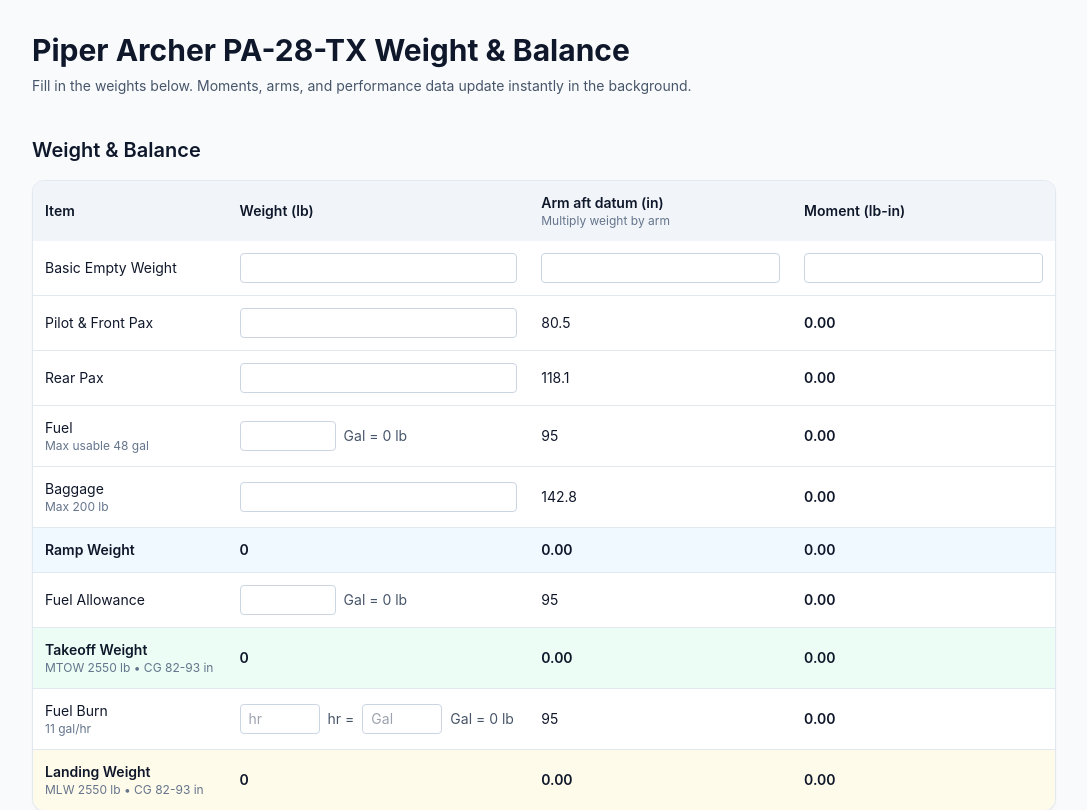
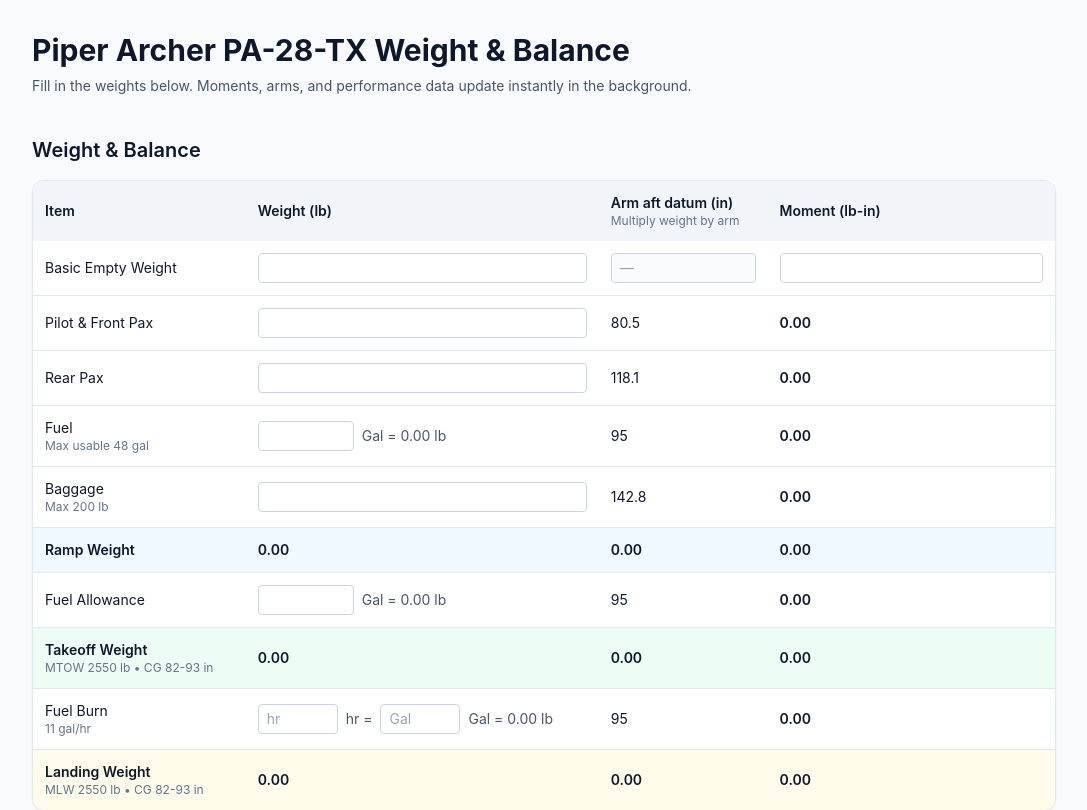
Before and after one commit to twn-wi11i4m/Piper-Archer-PA-28-TX-Weight-Balance, a React (Vite) app: page / in a window 1280 px wide. Shown: the top 810 px of the page, without its empty margins (96-1183 px from the left). Built offline with nearby package versions, Linux system fonts and the light colour scheme.

Commit message:
refactor: restrict Basic Empty to weight+moment only + enforce sum-first CG calculation. User no longer manually edit Basic Empty arm

```diff
--- a/package.json
+++ b/package.json
@@ -1,7 +1,7 @@
 {
     "name": "pa28-tx-weight-balance",
     "private": true,
-    "version": "1.0.0",
+    "version": "1.0.1",
     "type": "module",
     "scripts": {
         "dev": "vite",
--- a/src/App.jsx
+++ b/src/App.jsx
@@ -91,11 +91,10 @@
 function App() {
   const exportRef = useRef(null);
   const [isExporting, setIsExporting] = useState(false);
+
   // Weight & Balance States
   const [basicWeight, setBasicWeight] = useState("");
-  const [basicArm, setBasicArm] = useState("");
   const [basicMomentInput, setBasicMomentInput] = useState("");
-  const [basicLastEdited, setBasicLastEdited] = useState(null);
   const [pilotFrontWeight, setPilotFrontWeight] = useState("");
   const [rearPaxWeight, setRearPaxWeight] = useState("");
   const [fuelGal, setFuelGal] = useState("");
@@ -121,44 +120,6 @@
   const [departRunwayDir, setDepartRunwayDir] = useState("");
   const [arriveRunwayDir, setArriveRunwayDir] = useState("");
 
-  // Basic empty weight: fill any two of three fields
-  useEffect(() => {
-    if (!basicLastEdited) return;
-    const weight = toNumber(basicWeight);
-    const arm = toNumber(basicArm);
-    const moment = toNumber(basicMomentInput);
-
-    if (!weight) return;
-
-    if (basicLastEdited === "moment" && moment) {
-      const nextArm = moment / weight;
-      if (Number.isFinite(nextArm)) {
-        setBasicArm(nextArm ? nextArm.toFixed(2) : "");
-      }
-    }
-
-    if (basicLastEdited === "arm" && arm) {
-      const nextMoment = weight * arm;
-      if (Number.isFinite(nextMoment)) {
-        setBasicMomentInput(nextMoment ? nextMoment.toFixed(2) : "");
-      }
-    }
-
-    if (basicLastEdited === "weight") {
-      if (basicArm) {
-        const nextMoment = weight * arm;
-        if (Number.isFinite(nextMoment)) {
-          setBasicMomentInput(nextMoment ? nextMoment.toFixed(2) : "");
-        }
-      } else if (basicMomentInput) {
-        const nextArm = moment / weight;
-        if (Number.isFinite(nextArm)) {
-          setBasicArm(nextArm ? nextArm.toFixed(2) : "");
-        }
-      }
-    }
-  }, [basicWeight, basicArm, basicMomentInput, basicLastEdited]);
-
   // Sync fuel burn inputs (Remark A)
   useEffect(() => {
     if (fuelBurnSource !== "hr") return;
@@ -182,9 +143,8 @@
     setFuelBurnHr(hr.toFixed(2));
   }, [fuelBurnGal, fuelBurnSource]);
 
-  // Numeric values
+  // Numeric values (full precision retained for calculations)
   const basicWeightNum = useMemo(() => toNumber(basicWeight), [basicWeight]);
-  const basicArmNum = useMemo(() => toNumber(basicArm), [basicArm]);
   const basicMomentNum = useMemo(
     () => toNumber(basicMomentInput),
     [basicMomentInput],
@@ -202,12 +162,21 @@
     [baggageWeight],
   );
 
-  // Calculations
-  const basicMoment = useMemo(() => {
-    if (basicWeightNum && basicArmNum) return basicWeightNum * basicArmNum;
-    if (basicWeightNum && basicMomentNum) return basicMomentNum;
-    return 0;
-  }, [basicWeightNum, basicArmNum, basicMomentNum]);
+  // Arm is derived (read-only). No arm input, no last-edited syncing.
+  const basicArmNum = useMemo(() => {
+    return basicWeightNum > 0 ? basicMomentNum / basicWeightNum : 0;
+  }, [basicWeightNum, basicMomentNum]);
+
+  const basicArm = useMemo(() => {
+    if (basicWeightNum <= 0) return "—";
+    return basicArmNum.toFixed(2);
+  }, [basicWeightNum, basicArmNum]);
+
+  // Calculations – EXPLICIT sum-first flow
+  // 1. Sum all weights (full precision)
+  // 2. Sum all moments (full precision)
+  // 3. Derive arm = totalMoment / totalWeight
+  // This guarantees displayed totals are mathematically consistent.
   const pilotFrontMoment = useMemo(
     () => pilotFrontWeightNum * 80.5,
     [pilotFrontWeightNum],
@@ -244,16 +213,22 @@
 
   const rampMoment = useMemo(
     () =>
-      basicMoment +
+      basicMomentNum +
       pilotFrontMoment +
       rearPaxMoment +
       fuelMoment +
       baggageMoment,
-    [basicMoment, pilotFrontMoment, rearPaxMoment, fuelMoment, baggageMoment],
+    [
+      basicMomentNum,
+      pilotFrontMoment,
+      rearPaxMoment,
+      fuelMoment,
+      baggageMoment,
+    ],
   );
 
   const rampArmValue = useMemo(
-    () => rampMoment / rampWeight || 0,
+    () => (rampWeight > 0 ? rampMoment / rampWeight : 0),
     [rampMoment, rampWeight],
   );
   const rampArm = useMemo(() => rampArmValue.toFixed(2), [rampArmValue]);
@@ -276,7 +251,7 @@
     [rampMoment, fuelAllowanceMoment],
   );
   const takeoffArmValue = useMemo(
-    () => takeoffMoment / takeoffWeight || 0,
+    () => (takeoffWeight > 0 ? takeoffMoment / takeoffWeight : 0),
     [takeoffMoment, takeoffWeight],
   );
   const takeoffArm = useMemo(
@@ -299,7 +274,7 @@
     [takeoffMoment, fuelBurnMoment],
   );
   const landingArmValue = useMemo(
-    () => landingMoment / landingWeight || 0,
+    () => (landingWeight > 0 ? landingMoment / landingWeight : 0),
     [landingMoment, landingWeight],
   );
   const landingArm = useMemo(
@@ -439,9 +414,7 @@
 
   const clearAll = () => {
     setBasicWeight("");
-    setBasicArm("");
     setBasicMomentInput("");
-    setBasicLastEdited(null);
     setPilotFrontWeight("");
     setRearPaxWeight("");
     setFuelGal("");
@@ -600,32 +573,31 @@
                     <input
                       type="number"
                       value={basicWeight}
-                      onChange={(e) => {
-                        setBasicLastEdited("weight");
-                        setBasicWeight(e.target.value);
-                      }}
+                      onChange={(e) => setBasicWeight(e.target.value)}
                       className="w-full rounded border border-slate-300 px-2 py-1"
                     />
                   </td>
                   <td className="p-3">
-                    <input
-                      type="number"
-                      value={basicArm}
-                      onChange={(e) => {
-                        setBasicLastEdited("arm");
-                        setBasicArm(e.target.value);
-                      }}
-                      className={`w-full rounded border border-slate-300 px-2 py-1 ${armClassName(basicArm)}`}
-                    />
+                    {basicArm === "—" ? (
+                      <div className="w-full rounded border border-slate-300 px-2 py-1 bg-slate-50 text-slate-400">
+                        —
+                      </div>
+                    ) : (
+                      <input
+                        type="number"
+                        value={basicArm}
+                        readOnly
+                        className={`w-full rounded border border-slate-300 px-2 py-1 bg-slate-50 ${armClassName(
+                          basicArmNum,
+                        )}`}
+                      />
+                    )}
                   </td>
                   <td className="p-3">
                     <input
                       type="number"
                       value={basicMomentInput}
-                      onChange={(e) => {
-                        setBasicLastEdited("moment");
-                        setBasicMomentInput(e.target.value);
-                      }}
+                      onChange={(e) => setBasicMomentInput(e.target.value)}
                       className="w-full rounded border border-slate-300 px-2 py-1"
                     />
                   </td>
@@ -680,7 +652,7 @@
                         max="48"
                       />
                       <span className="text-slate-600">
-                        Gal = {fuelWeight.toFixed(0)} lb
+                        Gal = {fuelWeight.toFixed(2)} lb
                       </span>
                     </div>
                   </td>
@@ -712,7 +684,7 @@
 
                 <tr className="bg-sky-50 font-semibold">
                   <td className="p-3">Ramp Weight</td>
-                  <td className="p-3">{rampWeight.toFixed(0)}</td>
+                  <td className="p-3">{rampWeight.toFixed(2)}</td>
                   <td className={`p-3 ${armClassName(rampArmValue)}`}>
                     {rampArm}
                   </td>
@@ -730,7 +702,7 @@
                         className="w-24 rounded border border-slate-300 px-2 py-1"
                       />
                       <span className="text-slate-600">
-                        Gal = {fuelAllowanceWeight.toFixed(0)} lb
+                        Gal = {fuelAllowanceWeight.toFixed(2)} lb
                       </span>
                     </div>
                   </td>
@@ -747,7 +719,7 @@
                       MTOW 2550 lb • CG 82-93 in
                     </span>
                   </td>
-                  <td className="p-3">{takeoffWeight.toFixed(0)}</td>
+                  <td className="p-3">{takeoffWeight.toFixed(2)}</td>
                   <td className={`p-3 ${armClassName(takeoffArmValue)}`}>
                     {takeoffArm}
                   </td>
@@ -785,7 +757,7 @@
                         placeholder="Gal"
                       />
                       <span className="text-slate-600">
-                        Gal = {fuelBurnWeight.toFixed(0)} lb
+                        Gal = {fuelBurnWeight.toFixed(2)} lb
                       </span>
                     </div>
                   </td>
@@ -802,7 +774,7 @@
                       MLW 2550 lb • CG 82-93 in
                     </span>
                   </td>
-                  <td className="p-3">{landingWeight.toFixed(0)}</td>
+                  <td className="p-3">{landingWeight.toFixed(2)}</td>
                   <td className={`p-3 ${armClassName(landingArmValue)}`}>
                     {landingArm}
                   </td>
```
Also changed, not shown: 1 other file (tests, documents, lock files or other folders).
